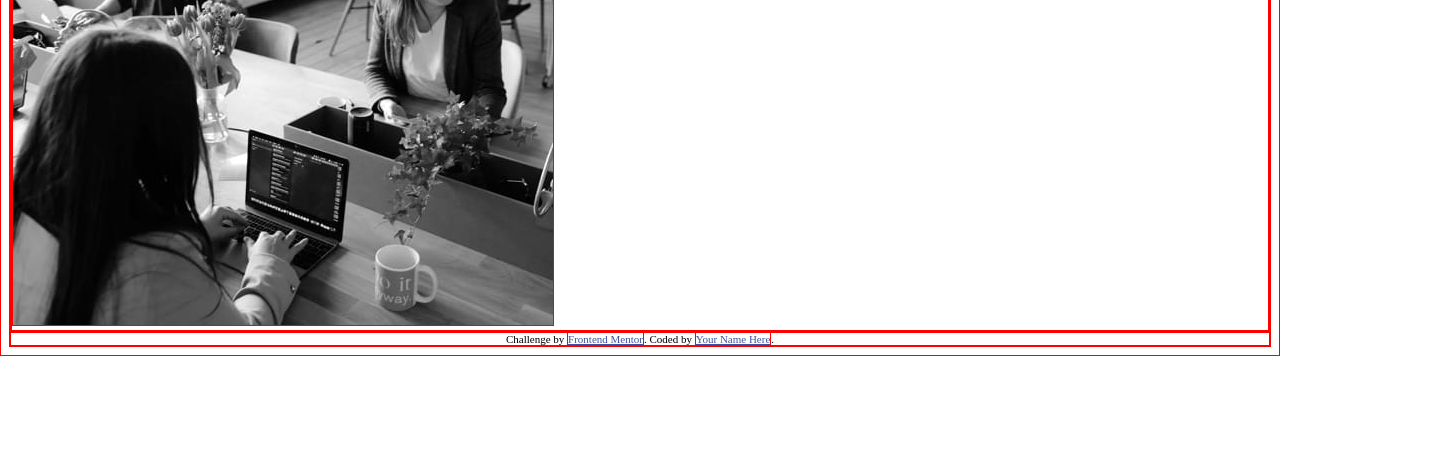
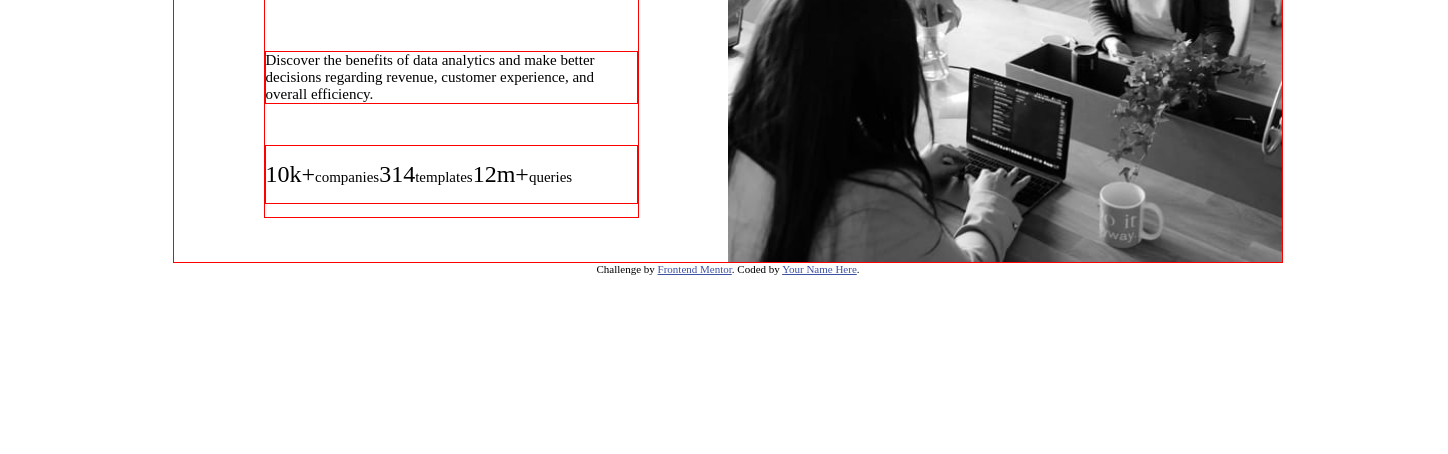
Before and after one commit to mosesrc/Stats-Preview-Card, a plain HTML site: page index.html in a window 1280 px wide. Shown: the part 362-816 px from the top of the page, 1448 px wide, since content can reach past the window. Drawn offline with Linux system fonts and the light colour scheme.

Commit message:
Position Document Stage 1

```diff
--- a/assets/css/app.css
+++ b/assets/css/app.css
@@ -9,8 +9,72 @@
 
 * {
   box-sizing: border-box;
+}
+
+body {
+  height: 800px;
+  width: 1440px;
+  font-size: 15px;
+  display: flex;
+  flex-direction: column;
+  justify-content: center;
+  align-items: center;
+}
+
+h1 {
+  border: 1px solid red;
+  font-size: 36px;
+}
+
+span {
+  font-size: 24px;
+}
+
+img {
+  max-height: 100%;
+  min-width: 100%;
+}
+
+.container {
+  display: flex;
+  flex-direction: row;
+  /* justify-content: space-between; */
+  height: 446px;
+  width: 1110px;
   border: 1px solid red;
 }
+
+.content-container {
+  flex: 1;
+  display: flex;
+  justify-content: center;
+  align-items: center;
+}
+.content {
+  /* box-sizing: content-box; */
+  min-height: 80%;
+  width: 375px;
+  display: flex;
+  flex-direction: column;
+  justify-content: space-around;
+  border: 1px solid red;
+}
+
+.image-header {
+  flex: 1;
+}
+
+.main-pg {
+  border: 1px solid red;
+}
+
+.accolades {
+  display: flex;
+
+  border: 1px solid red;
+}
+
+/* ATTRIBUTION */
 
 .attribution {
   font-size: 11px;
--- a/index.html
+++ b/index.html
@@ -1,33 +1,51 @@
 <!DOCTYPE html>
 <html lang="en">
   <head>
-  <meta charset="UTF-8">
-  <meta name="viewport" content="width=device-width, initial-scale=1.0"> <!-- displays site properly based on user's device -->
+    <meta charset="UTF-8" />
+    <meta name="viewport" content="width=device-width, initial-scale=1.0" />
+    <!-- displays site properly based on user's device -->
 
-  <link rel="icon" type="image/png" sizes="32x32" href="./images/favicon-32x32.png">
+    <link
+      rel="icon"
+      type="image/png"
+      sizes="32x32"
+      href="./images/favicon-32x32.png"
+    />
 
     <title>Frontend Mentor | Stats preview card component</title>
-  <link rel="stylesheet" href="./assets/css/app.css">
+    <link rel="stylesheet" href="./assets/css/app.css" />
   </head>
   <body>
     <div class="container">
+      <div class="content-container">
         <div class="content">
           <h1>Get insights that help your business grow.</h1>
-      <p>Discover the benefits of data analytics and make better decisions regarding revenue, customer
-        experience, and overall efficiency.</p>
+          <p class="main-pg">
+            Discover the benefits of data analytics and make better decisions
+            regarding revenue, customer experience, and overall efficiency.
+          </p>
+
+          <div class="accolades">
             <p><span>10k+</span>companies</p>
             <p><span>314</span>templates</p>
             <p><span>12m+</span>queries</p>
-
           </div>
-    <div class="image">
-      <img src="./images/image-header-desktop.jpg" class="rightSideImg" alt="People Working">
+        </div>
+      </div>
+      <div class="image-header">
+        <img
+          src="./images/image-header-desktop.jpg"
+          class="rightSideImg"
+          alt="People Working"
+        />
       </div>
     </div>
 
     <div class="attribution">
-    Challenge by <a href="https://www.frontendmentor.io?ref=challenge" target="_blank">Frontend Mentor</a>.
-    Coded by <a href="#">Your Name Here</a>.
+      Challenge by
+      <a href="https://www.frontendmentor.io?ref=challenge" target="_blank"
+        >Frontend Mentor</a
+      >. Coded by <a href="#">Your Name Here</a>.
     </div>
   </body>
 </html>
```
Lines whose indentation alone changed are shown as unchanged.
